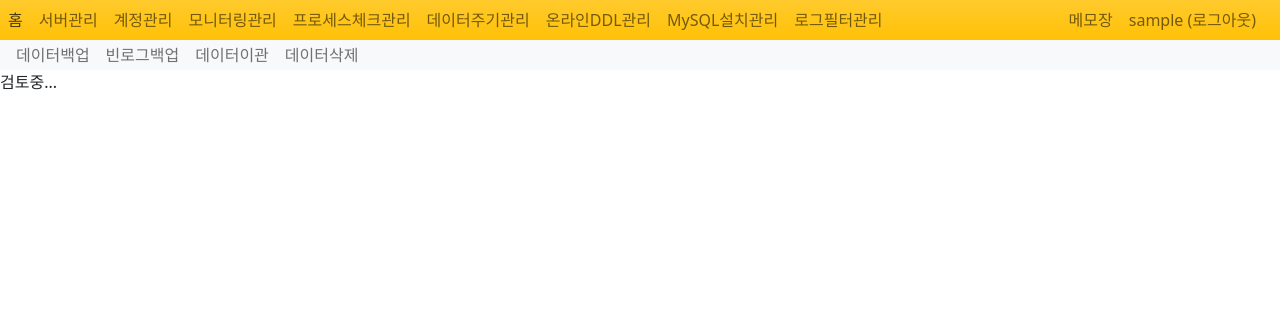
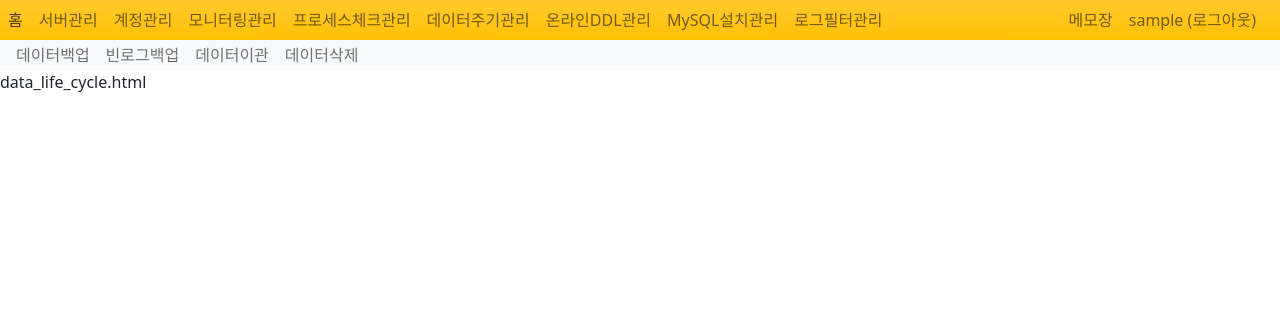
Before and after one commit to bylee5/portaldba, a Django app: page /data_life_cycle/ in a window 1280 px wide. Shown: the top 330 px of the page. Run offline with Django 4.2, Linux system fonts and the light colour scheme; the visitor is signed in with stand-in values (Sample User, id 1); some libraries are stand-ins or nearby versions.

Commit message:
데이터주기관리 수정

```diff
--- a/data_life_cycle/templates/data_life_cycle/data_life_cycle.html
+++ b/data_life_cycle/templates/data_life_cycle/data_life_cycle.html
@@ -2,5 +2,5 @@
 {% block content %}
 <!-- 네비게이션바 -->
 {% include "navbar-data_life_cycle.html" %}
-검토중...
+data_life_cycle.html
 {% endblock %}
```
